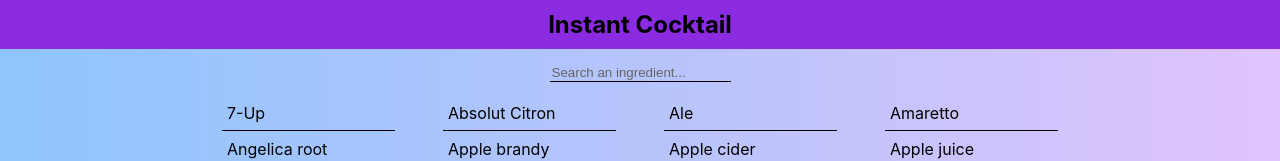
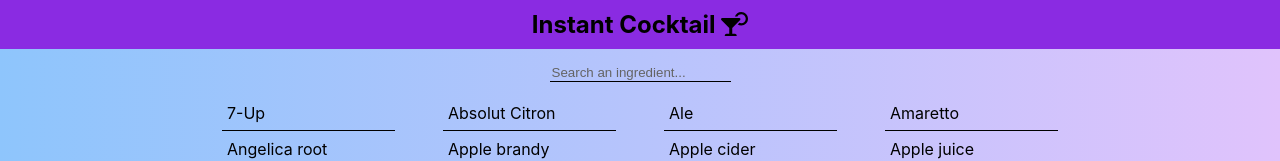
Before and after one commit to drg49/Instant-Cocktail, a React (Create React App) app in the folder cocktail_app/: page / in a window 1280 px wide. Shown: the top 161 px of the page. Built offline with nearby package versions, Linux system fonts and the light colour scheme.

Commit message:
Added icon and home link

```diff
--- a/cocktail_app/package.json
+++ b/cocktail_app/package.json
@@ -3,6 +3,9 @@
   "version": "0.1.0",
   "private": true,
   "dependencies": {
+    "@fortawesome/fontawesome-svg-core": "^1.2.35",
+    "@fortawesome/free-solid-svg-icons": "^5.15.3",
+    "@fortawesome/react-fontawesome": "^0.1.14",
     "@testing-library/jest-dom": "^5.12.0",
     "@testing-library/react": "^11.2.7",
     "@testing-library/user-event": "^12.8.3",
--- a/cocktail_app/public/index.html
+++ b/cocktail_app/public/index.html
@@ -24,7 +24,7 @@
       work correctly both with client-side routing and a non-root public URL.
       Learn how to configure a non-root public URL by running `npm run build`.
     -->
-    <title>React App</title>
+    <title>Instant Cocktail</title>
   </head>
   <body>
     <noscript>You need to enable JavaScript to run this app.</noscript>
--- a/cocktail_app/src/App.css
+++ b/cocktail_app/src/App.css
@@ -109,6 +109,10 @@ a {
   cursor: default;
 }
 
+a:hover {
+  cursor: pointer;
+}
+
 p {
   max-width: 810px;
   margin: 0 auto;
--- a/cocktail_app/src/components/Header.js
+++ b/cocktail_app/src/components/Header.js
@@ -1,7 +1,13 @@
+import { FontAwesomeIcon } from '@fortawesome/react-fontawesome'
+import { faCocktail } from '@fortawesome/free-solid-svg-icons'
+import { Link } from 'react-router-dom'
+
+const cocktail = <FontAwesomeIcon icon={faCocktail} />
+
 const Header = () => {
     return (
         <section id="header">
-            <h1>Instant Cocktail</h1>
+            <h1><Link to="/">Instant Cocktail {cocktail}</Link></h1>
         </section>
     )
 }
```
Also changed, not shown: 1 other file (tests, documents, lock files or other folders).
